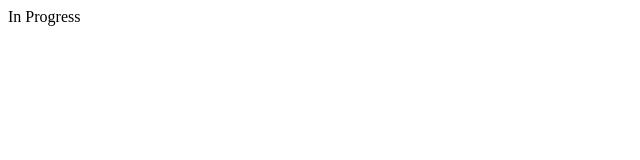
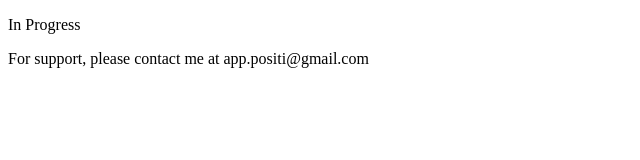
Before and after one commit to jamesmah/positi, a plain HTML site: page index.html in a window 1280 px wide. Shown: the whole page, without its empty margins (0-640 px from the left). Drawn offline with Linux system fonts and the light colour scheme.

Commit message:
contact details

```diff
--- a/index.html
+++ b/index.html
@@ -6,6 +6,7 @@
   <title>Positi</title>
 </head>
 <body>
-  In Progress
+  <p>In Progress</p>
+  <p>For support, please contact me at app.positi@gmail.com</p>
 </body>
 </html>
```
